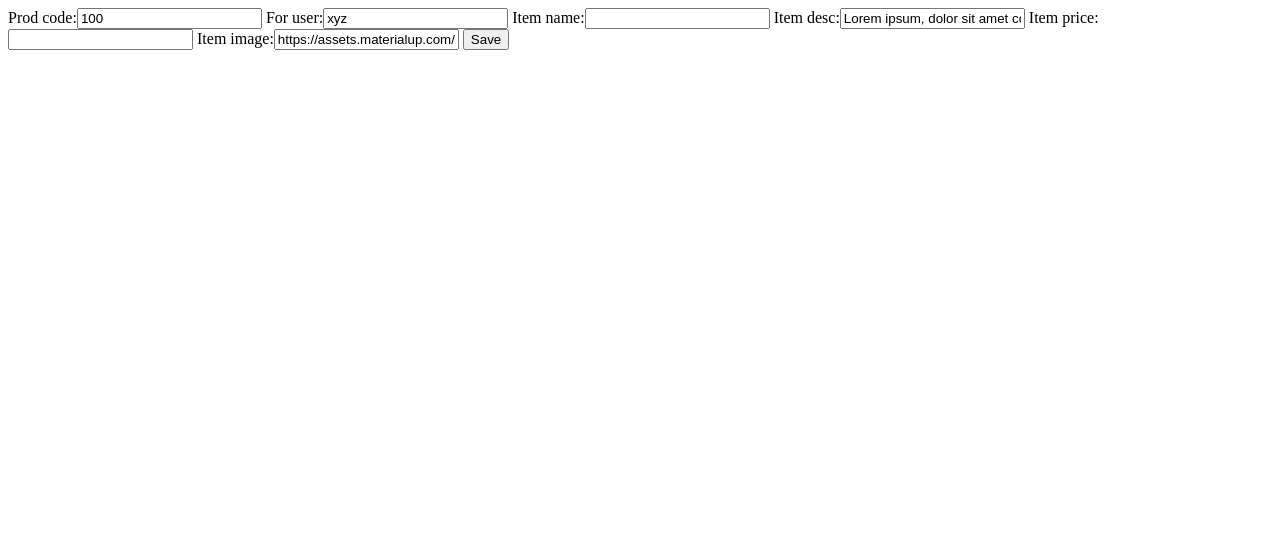
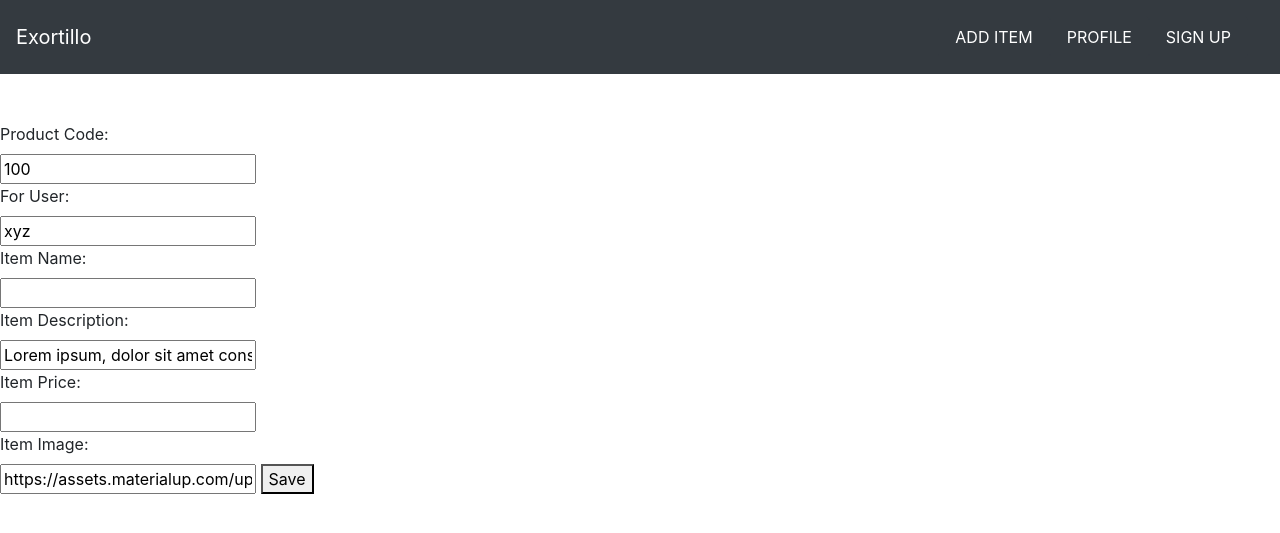
Before and after one commit to pawanchavan3/Django_Pchavan, a Django app: page /food/add/ in a window 1280 px wide. Shown: the top 533 px of the page. Run offline with Django 3.2, Linux system fonts and the light colour scheme.

Commit message:
commit:34

```diff
--- a/mysite/food/templates/food/base.html
+++ b/mysite/food/templates/food/base.html
@@ -16,7 +16,7 @@
             Exortillo
         </a>
         <div class="navbar">
-            <a href="#" class="nav-item nav-link btn btn-dark">
+            <a href="{% url 'food:create_item' %}" class="nav-item nav-link btn btn-dark">
                 ADD ITEM
             </a>
             <a href="#" class="nav-item nav-link btn btn-dark">
--- a/mysite/food/templates/food/item-form.html
+++ b/mysite/food/templates/food/item-form.html
@@ -1,5 +1,22 @@
-<form method="post">
+{% extends 'food/base.html' %}
+
+{% block body %}
+
+<form method="POST">
     {% csrf_token %}
-    {{ form }}
+    <label>Product Code: </label><br>
+    {{ form.prod_code }}
+    <br><label>For User: </label><br>
+    {{ form.for_user }}
+    <br><label>Item Name: </label><br>
+    {{ form.item_name }}
+    <br><label>Item Description: </label><br>
+    {{ form.item_desc }}
+    <br><label>Item Price: </label><br>
+    {{ form.item_price }}
+    <br><label>Item Image: </label><br>
+    {{ form.item_image }}
     <button type="submit">Save</button>
 </form>
+
+{% endblock %}
```
Also changed, not shown: mysite/db.sqlite3.
